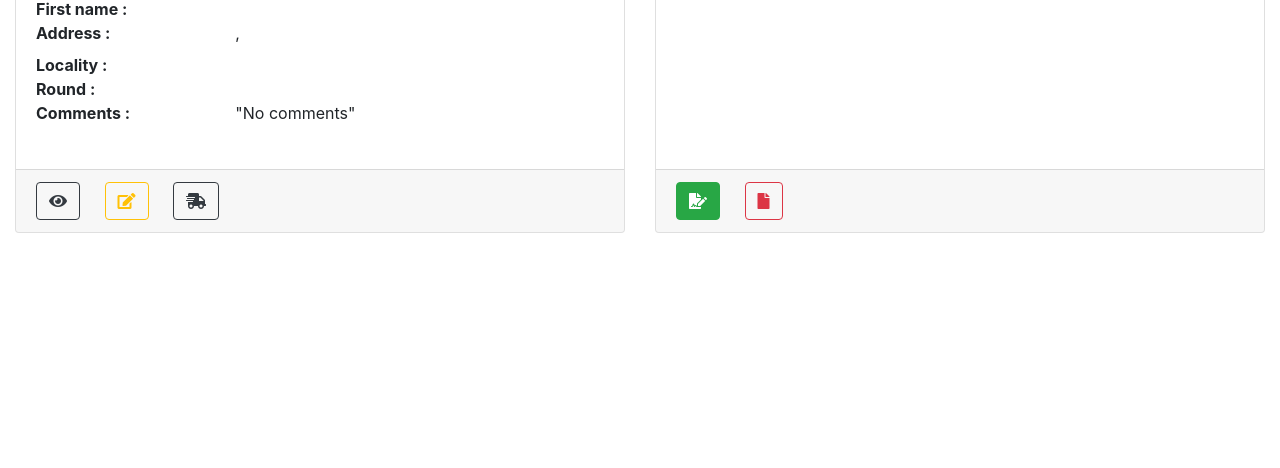
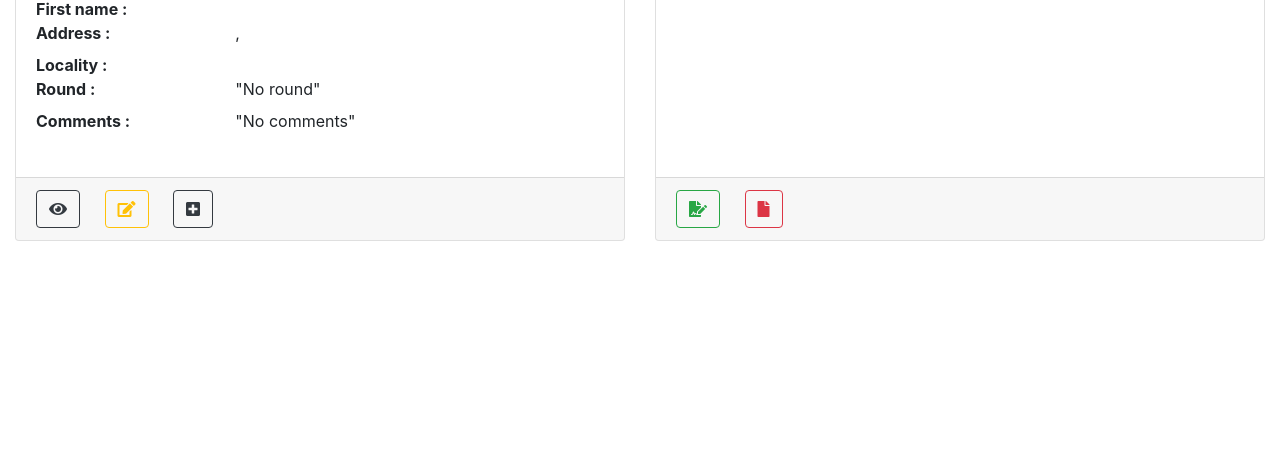
Before and after one commit to tophc/hmt, a Symfony app: template templates/logistique/colis/details.html.twig in a window 1280 px wide. Shown: the part 207-675 px from the top of the page. Run offline with Twig, Linux system fonts and the light colour scheme; the template is opened without the code that fills it, so the values that code supplies are empty; some libraries are stand-ins or nearby versions.

Commit message:
colis détails : bug tournée null : ajout bouton "ajouter une tournnee

```diff
--- a/templates/logistique/colis/details.html.twig
+++ b/templates/logistique/colis/details.html.twig
@@ -19,7 +19,14 @@
                         <dt class="col-md-4">{% trans %}Locality{% endtrans %} : </dt>
                         <dd class="col-md-8">{{colis.codePostal.localiteCodePostal}}</dd>
                         <dt class="col-md-4">{% trans %}Round{% endtrans %} : </dt>
-                        <dd class="col-md-8">{{colis.codePostal.tournee.numTournee}}</dd>
+
+                        <dd class="col-md-8">
+                            {% if colis.codePostal.tournee %}
+                                {{colis.codePostal.tournee.numTournee}}
+                            {% else %}
+                                "{% trans %}No round{% endtrans %}"
+                            {% endif %}
+                        </dd>
                         <dt class="col-md-4">{% trans %}Comments{% endtrans %} : </dt>
                         <dd class="col-md-8">{% if not colis.noteColis %} "{% trans %}No comments{% endtrans %}"{% endif %}</dd>
                     </dl>
@@ -33,7 +40,11 @@
                         <a href="{{ path('logistique_enlevement_liste', {'typeColis': 0 })}}" data-toggle="tooltip" data-placement="bottom" title="{% trans %}See details{% endtrans %}" class="btn btn-outline-dark card-link center"><i class="fas fa-eye"></i></a>
                         <a href="{{ path('logistique_enlevement_modifier', {'id': colis.id}) }}" data-toggle="tooltip" data-placement="bottom" title="{% trans %}Edit pickup{% endtrans %}" class="btn btn-outline-warning card-link center"><i class="fas fa-edit"></i></a>
                     {% endif %}
-                    <a href="{{ path('logistique_tournee_details', {'id': colis.codePostal.tournee.id })}}" data-toggle="tooltip" data-placement="bottom" title="{% trans %}See details{% endtrans %}" class="btn btn-outline-dark card-link center"><i class="fas fa-shipping-fast"></i></a>
+                    {% if colis.codePostal.tournee %}
+                        <a href="{{ path('logistique_tournee_details', {'id': colis.codePostal.tournee.id })}}" data-toggle="tooltip" data-placement="bottom" title="{% trans %}See details{% endtrans %}" class="btn btn-outline-dark card-link center"><i class="fas fa-shipping-fast"></i></a>
+                    {% else %}
+                        <a href="{{ path('logistique_tournee_ajouter')}}" data-toggle="tooltip" data-placement="bottom" title="{% trans %}Round add{% endtrans %}" class="btn btn-outline-dark card-link center"><i class="fas fa-plus-square"></i></a>
+                    {% endif %}
                 </div>
             </div>
             {# Card: suiviColis détail #}
@@ -66,7 +77,7 @@
                 </div>
                 <div class="card-footer">
                     {% if not cloturer %}
-                    <a href="{{ path('logistique_colis_cloturer', {'id': colis.id})  }}" data-toggle="tooltip" data-placement="bottom" title="{% trans %}Tag as delivered{% endtrans %}" class="btn btn-success card-link center"><i class="fas fa-file-signature"></i></a>
+                    <a href="{{ path('logistique_colis_cloturer', {'id': colis.id})  }}" data-toggle="tooltip" data-placement="bottom" title="{% trans %}Tag as delivered{% endtrans %}" class="btn btn-outline-success card-link center"><i class="fas fa-file-signature"></i></a>
                     {% endif %}
                     {% if not enquete %}
                     <a href="{{ path('logistique_colis_litige', {'id': colis.id}) }}" data-toggle="tooltip" data-placement="bottom" title="{% trans %}Tag as issue{% endtrans %}" class="btn btn-outline-danger card-link center"><i class="fas fa-file"></i></a>
--- a/templates/logistique/tournee/colis-details.html.twig
+++ b/templates/logistique/tournee/colis-details.html.twig
@@ -65,7 +65,7 @@
                 </div>
                 <div class="card-footer">
                     {% if not cloturer %}
-                        <a href="{{ path('logistique_colis_cloturer', {'id': colis.id})  }}" data-toggle="tooltip" data-placement="bottom" title="{% trans %}Tag as delivered{% endtrans %}" class="btn btn-success card-link center"><i class="fas fa-file-signature"></i></a>
+                        <a href="{{ path('logistique_colis_cloturer', {'id': colis.id})  }}" data-toggle="tooltip" data-placement="bottom" title="{% trans %}Tag as delivered{% endtrans %}" class="btn btn-outline-success card-link center"><i class="fas fa-file-signature"></i></a>
                     {% endif %}
                     {% if not enquete %}
                         <a href="{{ path('logistique_colis_litige', {'id': colis.id}) }}" data-toggle="tooltip" data-placement="bottom" title="{% trans %}Tag as issue{% endtrans %}"class="btn btn-outline-danger card-link center"><i class="fas fa-file"></i></a>
--- a/templates/secretariat/chauffeur/details.html.twig
+++ b/templates/secretariat/chauffeur/details.html.twig
@@ -33,7 +33,7 @@
                     <a href="{{ path('secretariat_chauffeur_statut', {'id': chauffeur.id}) }}" data-toggle="tooltip" data-placement="bottom" title="{% trans %}Disable driver{% endtrans %}" class="btn btn-outline-danger card-link float-center" onclick="return confirm(
                         `{% trans %}Are you sure you want to disable this driver{% endtrans %} : {{chauffeur.nomChauffeur}} {{chauffeur.prenomChauffeur}} ?\n{% trans %}This action is reversible{% endtrans %} !`)"><i class="fas fa-trash"></i></a>
                     {% else %}
-                        <a href="{{ path('secretariat_chauffeur_statut', {'id': chauffeur.id}) }}" class="btn btn-success"><i class="fas fa-trash-restore-alt"></i></a>
+                        <a href="{{ path('secretariat_chauffeur_statut', {'id': chauffeur.id}) }}" class="btn btn-outline-success"><i class="fas fa-trash-restore-alt"></i></a>
                         <a href="{{ path('secretariat_chauffeur_liste', {'statut': 0 }) }}" class="btn btn-outline-dark card-link center"><i class="fas fa-list"></i></a>
                     {% endif %}
                 </div>
--- a/templates/secretariat/chauffeur/liste.html.twig
+++ b/templates/secretariat/chauffeur/liste.html.twig
@@ -52,7 +52,7 @@
                                         <a href="{{ path('secretariat_chauffeur_statut', {'id': chauffeur.id}) }}" data-toggle="tooltip" data-placement="bottom" title="{% trans %}Disable driver{% endtrans %}" class="btn btn-outline-danger" onclick="return confirm(
                                             `{% trans %}Are you sure you want to disable this driver{% endtrans %} : {{chauffeur.nomChauffeur}} {{chauffeur.prenomChauffeur}} ?\n{% trans %}This action is reversible{% endtrans %} !`)"><i class="fas fa-trash fa-lg"></i> </a>
                                     {% else %}
-                                        <a href="{{ path('secretariat_chauffeur_statut', {'id': chauffeur.id}) }}" data-toggle="tooltip" data-placement="bottom" title="{% trans %}Enable driver{% endtrans %}" class="btn btn-success"><i class="fas fa-trash-restore-alt"></i></a>
+                                        <a href="{{ path('secretariat_chauffeur_statut', {'id': chauffeur.id}) }}" data-toggle="tooltip" data-placement="bottom" title="{% trans %}Enable driver{% endtrans %}" class="btn btn-outline-success"><i class="fas fa-trash-restore-alt"></i></a>
                                     {% endif %}
                                 </td>
                             </tr>
```
